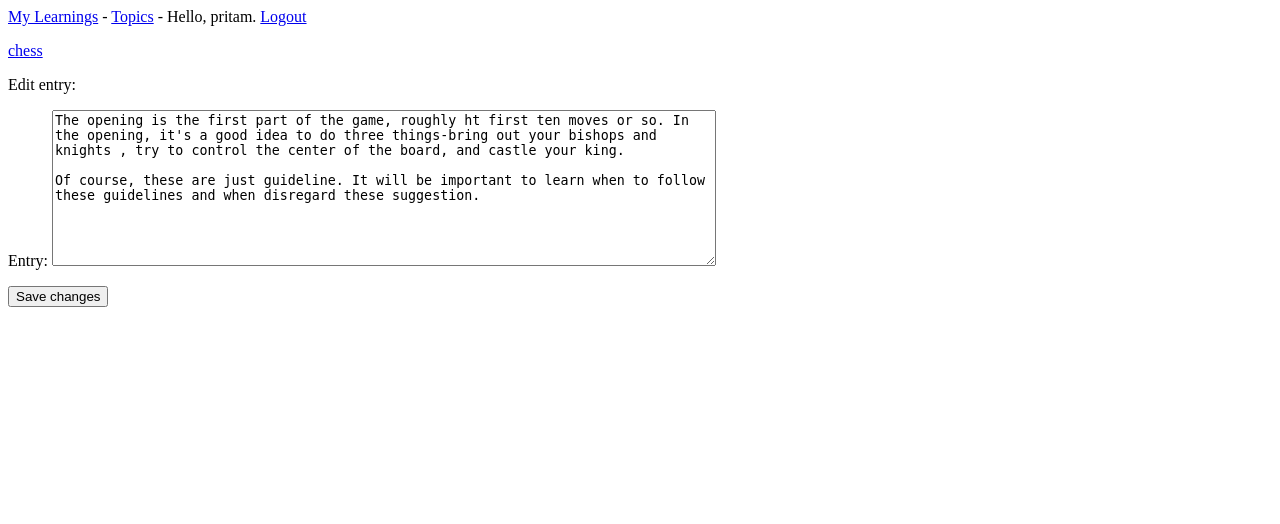
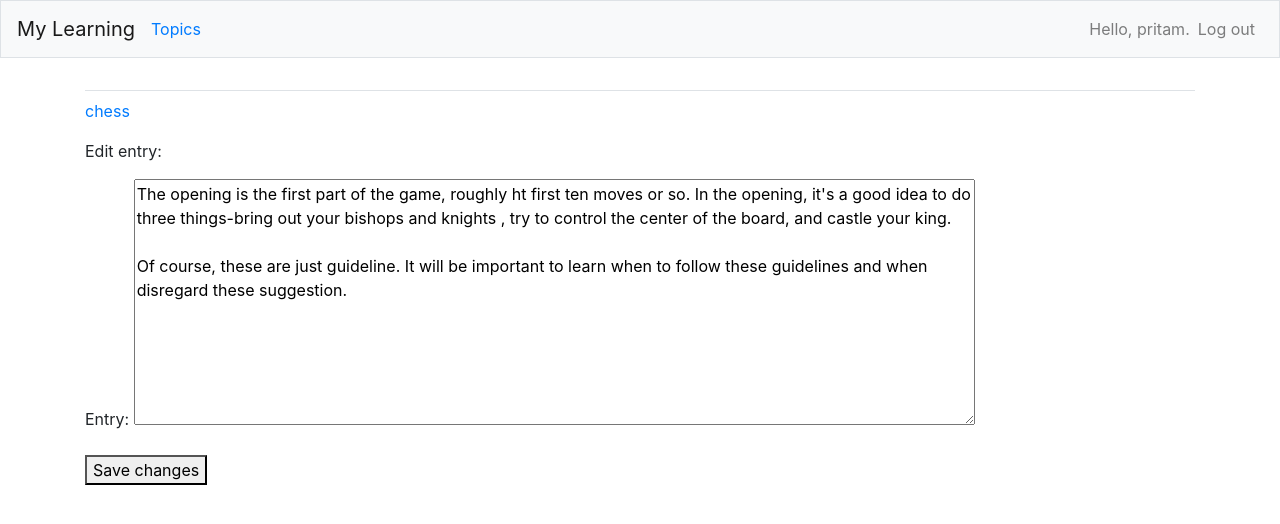
Before and after one commit to pk-tec/my-learnings-app, a Django app: page /edit_entry/1/ in a window 1280 px wide. Shown: the top 524 px of the page. Run offline with Django 3.2, Linux system fonts and the light colour scheme; a user stored in the database is signed in; data comes from the database, SQL or seed files in the repository; both versions use the stored data as it was after the commit; some libraries are stand-ins or nearby versions.

Commit message:
added styles to navbar

```diff
--- a/my_learning/templates/my_learning/base.html
+++ b/my_learning/templates/my_learning/base.html
@@ -1,11 +1,76 @@
-<p>
-	<a href="{% url 'my_learning:index'%}">My Learnings</a> -
-	<a href="{% url 'my_learning:topics'%}">Topics</a> -
-    {% if user.is_authenticated%} Hello, {{user.username}}.
-	<a href="{% url 'users:logout'%}">Logout</a>
-	{%else%}
-	<a href="{% url 'users:register'%}">Register</a> -
-	<a href="{% url 'users:login' %}">Log in</a>
-	{% endif%}
-</p>
-{%block content %}{% endblock content %}
+{% load bootstrap4%}
+
+<!DOCTYPE html>
+<html lang="en">
+	<head>
+		<meta charset="utf-8" />
+		<meta
+			name="viewport"
+			content="width=device-width, initial-scale=1, shrink-to-fit=no"
+		/>
+		<title>My Learnings</title>
+		{% bootstrap_css %} {% bootstrap_javascript jquery='full'%}
+	</head>
+	<body>
+		<nav class="navbar navbar-expand-md navbar-light bg-light mb-4 border">
+			<a class="navbar-brand" href="{% url 'my_learning:index'%}"
+				>My Learning</a
+			>
+
+			<button
+				class="navbar-toggler"
+				type="button"
+				data-toggle="collapse"
+				data-target="#navbarCollapse"
+				aria-controls="navbarCollapse"
+				aria-expanded="false"
+				aria-label="Toggle navigation"
+			>
+				<span class="navbar-toggleer-icon"></span>
+			</button>
+			<div class="collapse navbar-collapse" id="navbarCollapse">
+				<ul class="navbar-nav mr-auto">
+					<li class="nav-item">
+						<a
+							class="nav-links"
+							href="{% url 'my_learning:topics'%}"
+							>Topics</a
+						>
+					</li>
+				</ul>
+				<ul class="navbar-nav ml-auto">
+					{%if user.is_authenticated%}
+					<li class="nav-item">
+						<span class="navbar-text"
+							>Hello, {{user.username}}.</span
+						>
+					</li>
+					<li class="nav-item">
+						<a class="nav-link" href="{% url 'users:logout' %}"
+							>Log out</a
+						>
+					</li>
+					{%else%}
+					<li class="nav-item">
+						<a class="nav-link" href="{% url 'users:register' %}"
+							>Register</a
+						>
+					</li>
+					<li class="nav-item">
+						<a class="nav-link" href="{% url 'users:login' %}"
+							>Log in</a
+						>
+					</li>
+					{% endif%}
+				</ul>
+			</div>
+		</nav>
+
+		<main role="main" class="container">
+			<div class="pb-2 mb-2 border-bottom">
+				{% block page_header%} {%endblock page_header%}
+			</div>
+			<div>{%block content%}{%endblock content%}</div>
+		</main>
+	</body>
+</html>
--- a/my_learnings/settings.py
+++ b/my_learnings/settings.py
@@ -34,6 +34,9 @@ INSTALLED_APPS = [
     # My apps
     'my_learning',
     'users',
+
+    # Third party apps.
+    'bootstrap4',
 
     # Default django apps.
     'django.contrib.admin',
```
Also changed, not shown: db.sqlite3.
